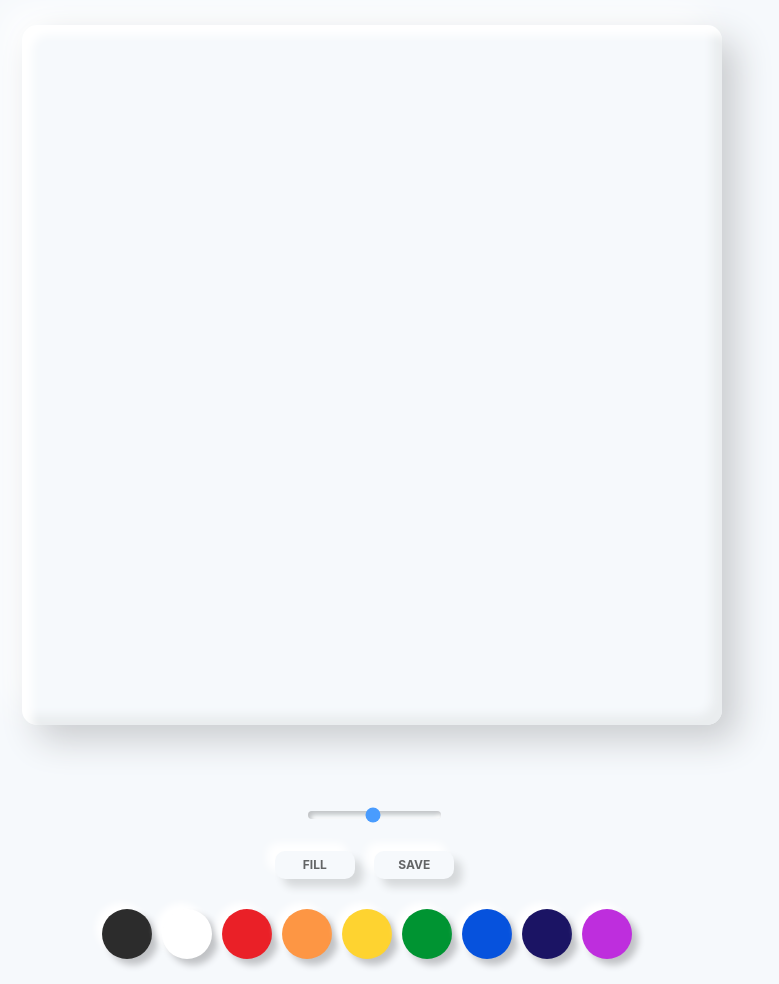
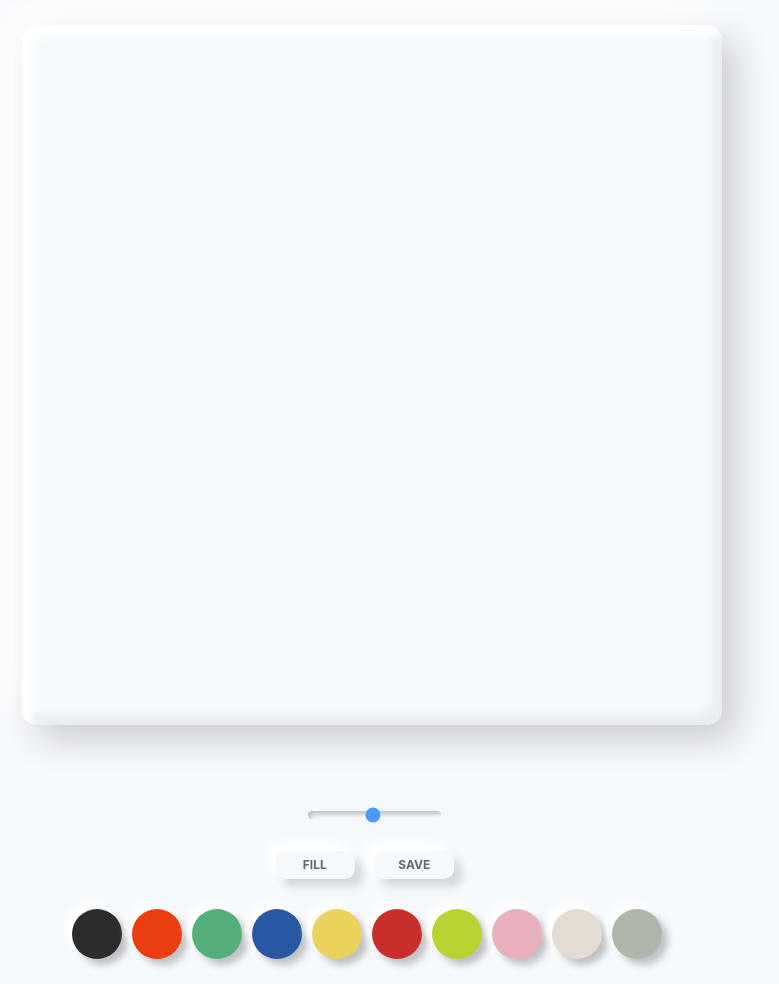
Before and after one commit to hyunchoitan/paintJS, a plain HTML site: page index.html in a window 1280 px wide. Shown: the whole page, without its empty margins (268-1047 px from the left). Drawn offline with Linux system fonts and the light colour scheme.

Commit message:
5th commit
add Color picker function with JS
add some new colors on html file

```diff
--- a/app.js
+++ b/app.js
@@ -1,15 +1,13 @@
 const canvas = document.getElementById("jsCanvas");
 const ctx = canvas.getContext("2d");
-// (12) canvas란 context를 갖는 html 요소. context는 픽셀에 접근할 수 있는 방법. 위와같이 context를 만든다.
+const colors = document.getElementsByClassName("jsColor");
+// (15)
 
 canvas.width = 700;
 canvas.height = 700;
-// (14) css와 별개로 x,y의 좌표를 확정시켜주려면 JS에서 좌표를 인지한 canvas의 기준 사이즈를 설정해주어야 함.
-// 즉 pixel modifier의 사이즈를 설정해주어야 함. 윈도우에게 픽셀을 사용할 수 있는 공간의 크기를 알려주는 것.
 
-ctx.strokeStyle = "#2c2c2c";
+// ctx.strokeStyle = "#2c2c2c";
 ctx.lineWidth = 2.5;
-//(13)
 
 let painting = false;
 
@@ -26,38 +24,33 @@ function onMouseMove(event) {
   const y = event.offsetY;
   if (!painting) {
     ctx.beginPath();
-    //  여기서 path는 선이 아니라 선분으로 연결된 점의 목록! 즉 표현(rendering)이 아닌 수치와 방정식의 개념.
-    // path는 create-use drawing commands to draw into the path-rendering by stroke(획을 긋다)/fill의 단계로 진행
-    //  beginPath는 새로운 path를 만드는 함수.
-    // 추후에 drawing command들은 이 path로 바로 보내진다. 그리고 이 path를 확립한다.
     ctx.moveTo(x, y);
-    // 이 역시 실제로 그리는 함수는 아니고, path의 한 지점에서 펜을 떼고 다른 한 지점으로 path의 시작점을 옮기는 함수.
-  }
-  //위의 두개의 함수는 painting을 하고 있지 않을 때 이므로, 그리고 있는 동안
-  // (즉 클릭 후 그리기 시작해서 끝내고 언클릭할때까지)에는 적용되지 않는다.
-  else {
+  } else {
     ctx.lineTo(x, y);
-    // path의 한 지점에서 설정한 지점까지 선을 그리는 기능. 즉 마우스를 옮길 때마다! 선으로 지정된다.
     ctx.stroke();
-    // 그려진 선을 따라 획을 긋는 기능. 즉 이 때서야 비로소 시각적으로 선이 그려진다.
   }
 }
 
-// function onMouseDown(event) {
-//   startPainting();
-// }
-
-// function onMouseUp(event) {
-//   stopPainting();
-// }
+function handleColorClick(event) {
+  const color = event.target.style.backgroundColor;
+  // click event의 target이 되는 colors array의 각각의 color의 style object에서 backgroundcolor라는
+  // 요소만 뽑아서 color라는 변수로 정의한 것!
+  ctx.strokeStyle = color;
+}
+// (17)
 
 if (canvas) {
   canvas.addEventListener("mousemove", onMouseMove);
-  canvas.addEventListener("mousedown", startPainting); //onMouseDown 대신에 startPainting으로 넣어줌.
-  canvas.addEventListener("mouseup", stopPainting); //onMouseUp 대신에 stopPainting으로 바로 넣어주기로 함.
-  // 이에 해당하는 logic은 onMouseMove에 넣어주는 걸로 정리!
+  canvas.addEventListener("mousedown", startPainting);
+  canvas.addEventListener("mouseup", stopPainting);
   canvas.addEventListener("mouseleave", stopPainting);
 }
 
+Array.from(colors).forEach(color =>
+  color.addEventListener("click", handleColorClick)
+);
+// (16) 여기서 (color => color.addEventlistener...) 의 color는 그저 Array의 개별 요소를 지칭하는 것으로,
+// color는 어떤 이름으로 대체해도 상관 없다.
+
 function init() {}
 init();
--- a/index.html
+++ b/index.html
@@ -24,15 +24,46 @@
         <button id="jsSave">Save</button>
       </div>
       <div class="controls__colors" id="jsColors">
-        <div class="controls__color" style="background-color:#2c2c2c;"></div>
-        <div class="controls__color" style="background-color:#ffffff;"></div>
-        <div class="controls__color" style="background-color:#EA2027;"></div>
-        <div class="controls__color" style="background-color:#fd9644;"></div>
-        <div class="controls__color" style="background-color:#fed330;"></div>
-        <div class="controls__color" style="background-color:#009432;"></div>
-        <div class="controls__color" style="background-color:#0652DD;"></div>
-        <div class="controls__color" style="background-color:#1B1464;"></div>
-        <div class="controls__color" style="background-color:#be2edd;"></div>
+        <div
+          class="controls__color jsColor"
+          style="background-color:#2c2c2c;"
+        ></div>
+        <div
+          class="controls__color jsColor"
+          style="background-color:#EA3D10;"
+        ></div>
+        <div
+          class="controls__color jsColor"
+          style="background-color:#55AF7A;"
+        ></div>
+        <div
+          class="controls__color jsColor"
+          style="background-color:#2A57A3"
+        ></div>
+        <div
+          class="controls__color jsColor"
+          style="background-color:#EAD25B;"
+        ></div>
+        <div
+          class="controls__color jsColor"
+          style="background-color:#C7302A;"
+        ></div>
+        <div
+          class="controls__color jsColor"
+          style="background-color:#BAD332;"
+        ></div>
+        <div
+          class="controls__color jsColor"
+          style="background-color:#E8B0BD;"
+        ></div>
+        <div
+          class="controls__color jsColor"
+          style="background-color:#E4DBD2;"
+        ></div>
+        <div
+          class="controls__color jsColor"
+          style="background-color:#B0B5AC;"
+        ></div>
       </div>
     </div>
     <script src="app.js"></script>
```
